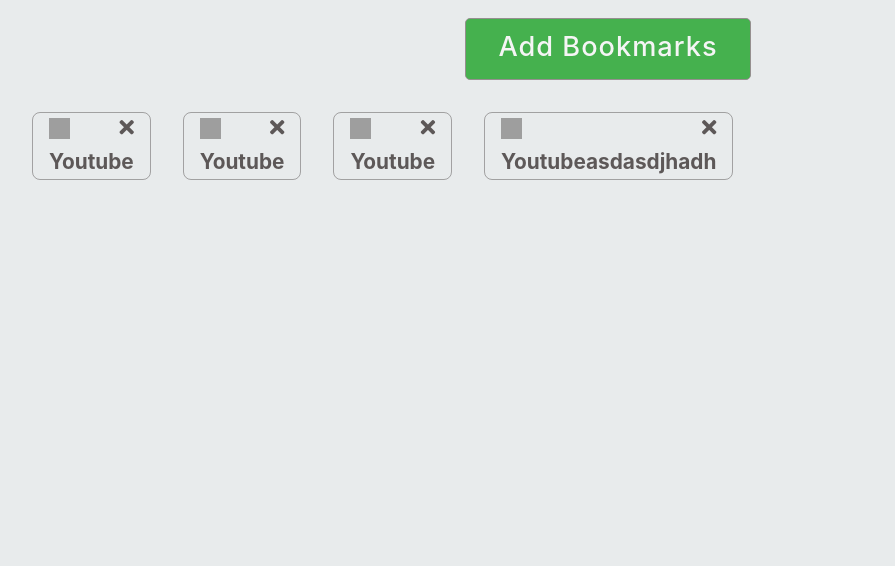
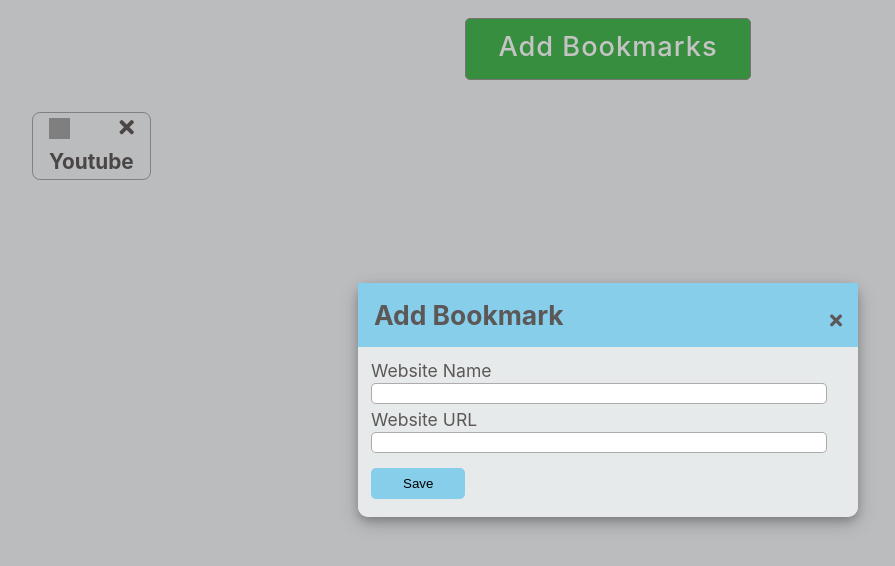
Before and after one commit to Dilsshad1Alam2/bookmark-keeper, a plain HTML site: page index.html in a window 1280 px wide. Both pictures are taken after a click on the element "Add Bookmarks". Shown: the whole page, without its empty margins (32-927 px from the left). Drawn offline with Linux system fonts and the light colour scheme; grey boxes are pictures that could not be loaded.

Commit message:
modal-displayed

```diff
--- a/index.html
+++ b/index.html
@@ -13,11 +13,15 @@
     <link rel="stylesheet" href="style.css" />
   </head>
   <body>
+
+    <!-- Header -->
     <div class="heading">
       <h1 class="show-modal">Add Bookmarks</h1>
     </div>
 
     <div class="bookmark-container">
+
+      <!-- Bookmark item -->
       <div class="item">
         <i class="fas fa-times"  title="Delete Bookmark"></i>
         <a href="https://www.youtube.com/"><img
@@ -31,46 +35,43 @@
         </div>
       </div>
 
-      <div class="item">
-        <i class="fas fa-times"></i>
-        <img
-          height="20.8"
-          width="20.8"
-          src="https://icons.duckduckgo.com/ip3/www.youtube.com.ico"
-        />
-        <div class="name">
-          <a href="https://www.youtube.com/" target="_blank">Youtube</a>
-        </div>
-      </div>
 
-      <div class="item">
-        <i class="fas fa-times"></i>
-        <img
-          height="20.8"
-          width="20.8"
-          src="https://icons.duckduckgo.com/ip3/www.youtube.com.ico"
-        />
-        <div class="name">
-          <a href="https://www.youtube.com/" target="_blank">Youtube</a>
-        </div>
-      </div>
 
-      <div class="item">
-        <i class="fas fa-times"></i>
-        <img
-          height="20.8"
-          width="20.8"
-          src="https://icons.duckduckgo.com/ip3/www.youtube.com.ico"
-        />
-        <div class="name">
-          <a href="https://www.youtube.com/" target="_blank"
-            >Youtubeasdasdjhadh</a
-          >
+<!-- Modal Container -->
+
+      <div class="modal-container">
+        <!-- display-modal -->
+        <div class="modal">
+          <div class="modal-heading">
+            <i class="fas fa-times modal-cross"></i>
+            <h2> Add Bookmark</h2>
+          </div>
+          <div class="modal-content">
+            <form class="bookmark-form">
+              <div class="form-group">
+                <label class="form-label" for="website-name">Website Name</label>
+                <br>
+                <input class="form-input"  id="to-focus"></input>
+              </div>
+
+              <div class="form-group">
+                <label class="form-label" for="website-URL">Website URL</label>
+                <br>
+                <input class="form-input"></input>
+              </div>
+              <button class="form-button" type="submit">Save</button>
+
+            </form>
+          </div>
+
         </div>
       </div>
 
     </div>
 
+
+
+
     <!-- Script -->
     <script src="script.js"></script>
   </body>
--- a/script.js
+++ b/script.js
@@ -0,0 +1,22 @@
+const showModal = document.querySelector('.show-modal');
+const displayModal = document.querySelector('.modal-container');
+const toFocus = document.querySelector('#to-focus');
+const modalCross = document.querySelector('.modal-cross');
+
+
+function toShowModal(){
+console.log('working');
+displayModal.classList.add('display-modal');
+toFocus.focus();
+}
+
+function toRemoveClass(){
+    displayModal.classList.remove('display-modal');
+}
+
+showModal.addEventListener('click',toShowModal);
+modalCross.addEventListener('click',toRemoveClass);
+window.addEventListener('click',(e)=>{
+    console.log(e.target)
+    e.target === displayModal ? displayModal.classList.remove('display-modal') : false;
+})
--- a/style.css
+++ b/style.css
@@ -100,6 +100,99 @@ float: right;
 }
 
 
+/* Modal Styling */
+.modal-container{
+
+  position: absolute;
+  display: none;
+  top: 0;
+  left: 0;
+  right: 0;
+  bottom: 0;
+  font-size: 1.1rem;
+}
+
+.display-modal{
+  display: flex;
+  align-items: center;
+  justify-content: center;
+  background-color:rgba(0,0,0,0.2);
+}
+
+.modal{
+  visibility: visible;
+  width: 500px;
+  animation: modalopen 1s;
+  position: relative;
+  box-shadow: 0 4px 8px 0 rgba(0, 0, 0, 0.2), 0 6px 20px 0 rgba(0, 0, 0, 0.19);
+  border-radius: 10px;
+  background:#e8ebecfd ;
+}
+
+@keyframes modalopen{
+  from{
+    opacity:0 ;
+  }
+  to{
+    opacity: 1;
+  }
+}
+
+.modal .form-input{
+  width: 450px;
+}
+
+.modal .form-group{
+  margin: 5px;
+}
+
+.modal-cross{
+  position: relative;
+  top:13px;
+}
+
+.modal h2{
+  margin: 0;
+
+}
+
+.modal-heading{
+  background: skyblue;
+  padding: 1rem;
+}
+
+.modal-content{
+  padding: 0.5rem;
+}
+
+
+.form-button{
+  margin-top: 10px;
+  margin-left:5px;
+  padding: 0.5rem 2rem;
+  background: skyblue;
+  outline: none;
+  border: none;
+  border-radius: 5px;
+  margin-bottom: 10px;
+
+}
+
+.form-button:hover{
+filter: brightness(110%);
+
+}
+
+
+.form-input{
+  outline: none;
+  border-radius: 5px;
+  border: 1px solid rgba(93, 89, 89,0.5);
+  padding: 2px;
+
+}
+
+
 
 /* Media Query */
 @media screen and (max-width:600px){
```
